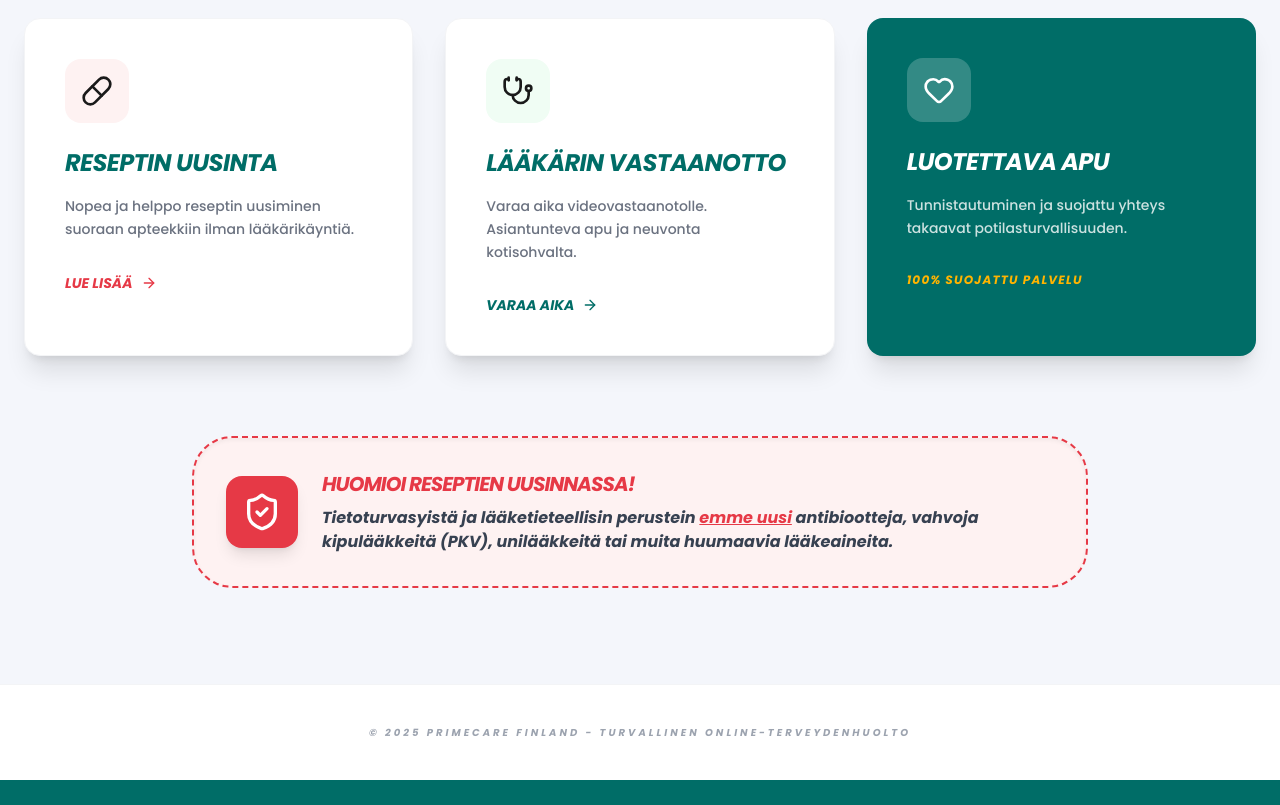
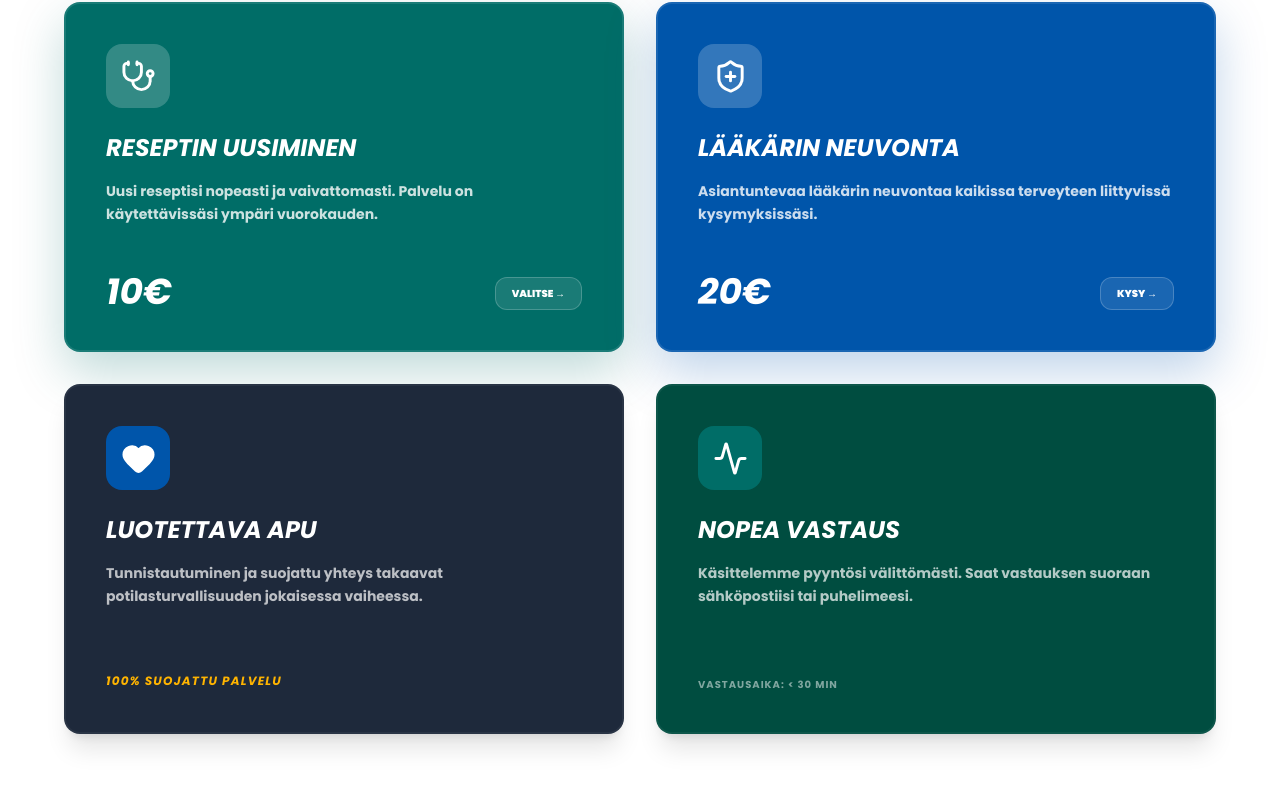
Before and after one commit to alfuapp/primelast, a Next.js app: page / in a window 1280 px wide. Shown: the part 935-1740 px from the top of the page. Built offline with nearby package versions, Linux system fonts and the light colour scheme; no server answers.

Commit message:
sixitaanka kalada bogga u horeeya

```diff
--- a/app/page.tsx
+++ b/app/page.tsx
@@ -2,15 +2,22 @@
 
 import React, { useState, useEffect } from 'react';
 import { useRouter } from 'next/navigation';
-import { auth } from './lib/firebase'; // Hubi in jidkani (path) sax yahay
+import { auth } from './lib/firebase';
 import { onAuthStateChanged, User, signOut } from 'firebase/auth';
-import { Stethoscope, Pill, ShieldCheck, ArrowRight, Heart, Activity, LogOut } from 'lucide-react';
+import {
+  Stethoscope,
+  ShieldCheck,
+  Heart,
+  Activity,
+  LogOut,
+  ShieldPlus, // Ku dar kani si uu error-ku u baxo
+  CheckCircle2
+} from 'lucide-react';
 
 export default function HomePage() {
   const router = useRouter();
   const [user, setUser] = useState<User | null>(null);
 
-  // Hubi haddii uu user-ku jiro si loo tusiyo Status Bar-ka
   useEffect(() => {
     const unsubscribe = onAuthStateChanged(auth, (currentUser) => {
       setUser(currentUser);
@@ -20,13 +27,13 @@ export default function HomePage() {
 
   const handleLogout = async () => {
     await signOut(auth);
-    router.refresh(); // Tani waxay nadiifinaysaa xogta bogga
+    router.refresh();
   };
 
   return (
     <div className="bg-[#f4f6fb] min-h-screen font-[Poppins]">
 
-      {/* ⭐ 1. STATUS BAR (Magaca & Logout) - Kaliya marka uu qofku Login yahay */}
+      {/* 1. STATUS BAR */}
       {user && (
         <div className="bg-[#006d67] border-t border-white/10 py-3 px-6 flex justify-between items-center text-white shadow-lg">
           <div className="flex flex-col md:flex-row md:items-center gap-1 md:gap-4">
@@ -36,36 +43,33 @@ export default function HomePage() {
 
           <button
             onClick={handleLogout}
-            className="flex items-center gap-2 bg-white/10 border border-white/20 px-4 py-2 rounded-xl text-[10px] font-black uppercase tracking-widest hover:bg-[#E63946] hover:border-[#E63946] transition-all shadow-inner"
+            className="flex items-center gap-2 bg-white/10 border border-white/20 px-4 py-2 rounded-xl text-[10px] font-black uppercase tracking-widest hover:bg-[#E63946] transition-all"
           >
             <LogOut size={14} /> LOGOUT
           </button>
         </div>
       )}
 
-      {/* ⭐ 2. HERO SECTION */}
+      {/* 2. HERO SECTION */}
       <section className="bg-white py-20 px-6">
         <div className="max-w-7xl mx-auto grid md:grid-cols-2 gap-12 items-center">
           <div className="text-center md:text-left space-y-6">
             <div className="inline-flex items-center gap-2 bg-green-50 text-[#006d67] px-4 py-2 rounded-full text-xs font-black uppercase tracking-widest italic border border-green-100">
               <ShieldCheck size={16} /> Suomalainen Online-Lääkäripalvelu
             </div>
-            {/* Tusaale ahaan halkan: */}
-<h1 className="text-4xl md:text-7xl font-black text-[#006d67] uppercase italic leading-none">
+            <h1 className="text-4xl md:text-7xl font-black text-[#006d67] uppercase italic leading-none tracking-tighter">
               PrimeCare Palvelut
             </h1>
             <p className="text-lg text-gray-600 font-medium leading-relaxed max-w-xl">
               PrimeCare tarjoaa nopean, turvallisen ja asiantuntevan avun suoraan kotiisi.
-              Vältä jonot ja hoida terveysasiat verkossa silloin, kun se sinulle parhaiten sopii.
+              Vältä jonot ja hoida terveysasiat verkossa.
             </p>
-            <div className="flex flex-wrap justify-center md:justify-start gap-4">
             <button
               onClick={() => router.push('/services')}
-                className="bg-[#006d67] text-white px-10 py-5 rounded-2xl font-black text-lg shadow-2xl hover:bg-[#005a54] transition-all transform hover:scale-105"
+              className="bg-[#006d67] text-white px-10 py-5 rounded-2xl font-black text-lg shadow-2xl hover:bg-black transition-all transform hover:scale-105"
             >
               TUTUSTU PALVELUIHIN →
             </button>
-            </div>
           </div>
           <div className="relative flex justify-center">
             <div className="absolute -top-10 -left-10 bg-white p-4 rounded-3xl shadow-xl z-10">
@@ -80,68 +84,97 @@ export default function HomePage() {
         </div>
       </section>
 
-      {/* ⭐ 3. SERVICES PREVIEW */}
-      <section className="max-w-7xl mx-auto px-6 py-24">
+{/* ⭐ 3. SERVICES PREVIEW - 4 Balanced Cards */}
+<section className="bg-white py-20 px-6">
   <div className="text-center mb-16">
     <h2 className="text-3xl md:text-5xl font-black text-[#006d67] uppercase italic tracking-tighter">Palvelumme</h2>
-          <p className="text-gray-500 font-bold mt-2 italic">Valitse tarpeisiisi sopiva palvelu ja aloita asiointi.</p>
+    <p className="text-gray-500 font-bold mt-2 italic tracking-wide">Laadukasta hoitoa, silloin kun sitä tarvitset.</p>
   </div>
 
-        <div className="grid md:grid-cols-3 gap-8">
-          {/* CARD 1: RESEPTI */}
-          <div className="group bg-white p-10 rounded-[1.0rem] shadow-xl border border-gray-100 hover:border-[#E63946] transition-all hover:-translate-y-2 cursor-pointer" onClick={() => router.push('/services')}>
-            <div className="bg-red-50 w-16 h-16 rounded-2xl flex items-center justify-center mb-6 group-hover:bg-[#E63946] group-hover:text-white transition-all">
-              <Pill size={32} />
+  <div className="grid grid-cols-1 md:grid-cols-2 gap-8 max-w-6xl mx-auto">
+
+    {/* Card 1: Reseptin uusiminen (Cagaar) */}
+    <div className="bg-[#006d67] p-10 rounded-[1rem] shadow-[0_20px_50px_rgba(0,109,103,0.25)] border-2 border-white/10 hover:-translate-y-2 transition-all flex flex-col justify-between min-h-[350px]">
+      <div>
+        <div className="bg-white/20 w-16 h-16 rounded-2xl flex items-center justify-center mb-6">
+          <Stethoscope size={35} className="text-white" />
         </div>
-            <h3 className="text-2xl font-black text-[#006d67] mb-4 tracking-tight uppercase italic">Reseptin uusinta</h3>
-            <p className="text-gray-500 font-medium text-sm leading-relaxed mb-8">
-              Nopea ja helppo reseptin uusiminen suoraan apteekkiin ilman lääkärikäyntiä.
+        <h3 className="text-2xl font-black text-white uppercase italic mb-4">Reseptin uusiminen</h3>
+        <p className="text-white/80 font-bold text-sm leading-relaxed">
+          Uusi reseptisi nopeasti ja vaivattomasti. Palvelu on käytettävissäsi ympäri vuorokauden.
         </p>
-            <div className="flex items-center gap-2 font-black text-[#E63946] text-sm uppercase italic">
-              Lue lisää <ArrowRight size={16} />
+      </div>
+      <div className="flex justify-between items-end mt-8">
+        <div className="text-white font-black text-4xl italic leading-none">10€</div>
+        <span className="bg-white/10 text-white px-4 py-2 rounded-xl text-[10px] font-black uppercase border border-white/20">Valitse →</span>
       </div>
     </div>
 
-          {/* CARD 2: VASTAANOTTO */}
-          <div className="group bg-white p-10 rounded-[1.0rem] shadow-xl border border-gray-100 hover:border-[#006d67] transition-all hover:-translate-y-2 cursor-pointer" onClick={() => router.push('/services')}>
-            <div className="bg-green-50 w-16 h-16 rounded-2xl flex items-center justify-center mb-6 group-hover:bg-[#006d67] group-hover:text-white transition-all">
-              <Stethoscope size={32} />
+    {/* Card 2: Lääkärin neuvonta (Buluug Caafimaad) */}
+    <div className="bg-[#0055aa] p-10 rounded-[1rem] shadow-[0_20px_50px_rgba(0,85,170,0.25)] border-2 border-white/10 hover:-translate-y-2 transition-all flex flex-col justify-between min-h-[350px]">
+      <div>
+        <div className="bg-white/20 w-16 h-16 rounded-2xl flex items-center justify-center mb-6">
+          <ShieldPlus size={35} className="text-white" />
         </div>
-            <h3 className="text-2xl font-black text-[#006d67] mb-4 tracking-tight uppercase italic">Lääkärin vastaanotto</h3>
-            <p className="text-gray-500 font-medium text-sm leading-relaxed mb-8">
-              Varaa aika videovastaanotolle. Asiantunteva apu ja neuvonta kotisohvalta.
+        <h3 className="text-2xl font-black text-white uppercase italic mb-4">Lääkärin neuvonta</h3>
+        <p className="text-white/80 font-bold text-sm leading-relaxed">
+          Asiantuntevaa lääkärin neuvontaa kaikissa terveyteen liittyvissä kysymyksissäsi.
         </p>
-            <div className="flex items-center gap-2 font-black text-[#006d67] text-sm uppercase italic">
-              Varaa aika <ArrowRight size={16} />
+      </div>
+      <div className="flex justify-between items-end mt-8">
+        <div className="text-white font-black text-4xl italic leading-none">20€</div>
+        <span className="bg-white/10 text-white px-4 py-2 rounded-xl text-[10px] font-black uppercase border border-white/20">Kysy →</span>
       </div>
     </div>
 
-          {/* CARD 3: TIETOTURVA */}
-          <div className="group bg-[#006d67] p-10 rounded-[1.0rem] shadow-xl text-white transition-all hover:-translate-y-2">
-            <div className="bg-white/20 w-16 h-16 rounded-2xl flex items-center justify-center mb-6">
-              <Heart size={32} />
+    {/* Card 3: Luotettava Apu (Buluug Madow) */}
+    <div className="bg-[#1e293b] p-10 rounded-[1rem] shadow-xl border-2 border-white/5 hover:-translate-y-2 transition-all flex flex-col justify-between min-h-[350px]">
+      <div>
+        <div className="bg-[#0055aa] w-16 h-16 rounded-2xl flex items-center justify-center mb-6">
+          <Heart size={35} className="text-white" fill="white" />
         </div>
-            <h3 className="text-2xl font-black mb-4 tracking-tight uppercase italic">Luotettava apu</h3>
-            <p className="text-white/80 font-medium text-sm leading-relaxed mb-8">
-              Tunnistautuminen ja suojattu yhteys takaavat potilasturvallisuuden.
+        <h3 className="text-2xl font-black text-white uppercase italic mb-4">Luotettava apu</h3>
+        <p className="text-white/70 font-bold text-sm leading-relaxed">
+          Tunnistautuminen ja suojattu yhteys takaavat potilasturvallisuuden jokaisessa vaiheessa.
         </p>
-            <div className="text-xs font-black uppercase tracking-widest text-[#ffb400] italic">100% Suojattu Palvelu</div>
+      </div>
+      <div className="mt-8">
+        <span className="text-[#ffb400] text-xs font-black uppercase italic tracking-widest">100% Suojattu Palvelu</span>
       </div>
     </div>
 
-        {/* ⭐ 4. DIGNIINTA DAAWOOYINKA (Red Alert Section) */}
+    {/* Card 4: Nopea Palvelu (Cagaar dhalaalaya) */}
+    <div className="bg-[#004d40] p-10 rounded-[1rem] shadow-xl border-2 border-white/5 hover:-translate-y-2 transition-all flex flex-col justify-between min-h-[350px]">
+      <div>
+        <div className="bg-[#006d67] w-16 h-16 rounded-2xl flex items-center justify-center mb-6">
+          <Activity size={35} className="text-white" />
+        </div>
+        <h3 className="text-2xl font-black text-white uppercase italic mb-4">Nopea Vastaus</h3>
+        <p className="text-white/70 font-bold text-sm leading-relaxed">
+          Käsittelemme pyyntösi välittömästi. Saat vastauksen suoraan sähköpostiisi tai puhelimeesi.
+        </p>
+      </div>
+      <div className="mt-8 text-white/50 text-[10px] font-bold uppercase tracking-widest">
+        Vastausaika: &lt; 30 min
+      </div>
+    </div>
+
+  </div>
+
+
+        {/* Alert Section */}
         <div className="max-w-4xl mx-auto mt-20">
-          <div className="bg-red-50 border-2 border-dashed border-[#E63946] rounded-[2.5rem] p-8 flex flex-col md:flex-row items-center gap-6 shadow-inner">
-            <div className="bg-[#E63946] text-white p-4 rounded-2xl shadow-lg">
-              <ShieldCheck size={40} />
+          <div className="bg-red-50 border-4 border-dashed border-[#E63946] rounded-[3rem] p-10 flex flex-col md:flex-row items-center gap-8 shadow-xl">
+            <div className="bg-[#E63946] text-white p-6 rounded-3xl shadow-lg">
+              <ShieldCheck size={50} />
             </div>
-            <div className="text-center md:text-left space-y-2">
-              <h3 className="text-xl font-black text-[#E63946] uppercase italic tracking-tighter">
+            <div className="space-y-4">
+              <h3 className="text-2xl font-black text-[#E63946] uppercase italic tracking-tighter leading-none">
                 Huomioi reseptien uusinnassa!
               </h3>
-              <p className="text-sm md:text-base font-bold text-gray-700 leading-relaxed italic">
-                Tietoturvasyistä ja lääketieteellisin perustein <span className="text-[#E63946] underline">emme uusi</span> antibiootteja,
-                vahvoja kipulääkkeitä (PKV), unilääkkeitä tai muita huumaavia lääkeaineita.
+              <p className="text-base font-bold text-gray-800 leading-relaxed italic">
+                Tietoturvasyistä <span className="text-[#E63946] underline decoration-2">emme uusi</span> antibiootteja,
+                vahvoja kipulääkkeitä, unilääkkeitä tai muita huumaavia lääkeaineita.
               </p>
             </div>
           </div>
@@ -149,8 +182,8 @@ export default function HomePage() {
       </section>
 
       {/* FOOTER */}
-      <footer className="bg-white py-10 text-center border-t border-gray-100">
-        <p className="text-gray-400 text-[10px] font-bold uppercase tracking-[0.3em] italic">
+      <footer className="bg-white py-12 text-center border-t border-gray-100">
+        <p className="text-gray-400 text-[10px] font-bold uppercase tracking-[0.4em] italic">
           © {new Date().getFullYear()} PrimeCare Finland - Turvallinen Online-Terveydenhuolto
         </p>
       </footer>
```
Lines whose indentation alone changed are shown as unchanged.
